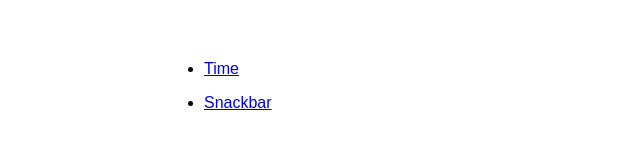
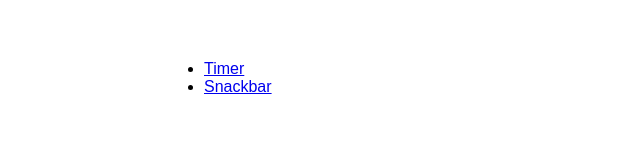
Before and after one commit to KovalVladuslav/goit-advancedjs-hw-02, a plain HTML site: page index.html in a window 1280 px wide. Shown: the whole page, without its empty margins (0-640 px from the left). Drawn offline with Linux system fonts and the light colour scheme.

Commit message:
Deploying to gh-pages from @ KovalVladuslav/goit-advancedjs-hw-02@cd7801557a32976d27a0d5c8ad52699bc6d051da 🚀

```diff
--- a/index.html
+++ b/index.html
@@ -11,9 +11,7 @@
     <main>
       <nav>
         <ul>
-          <li><a href="./1-timer.html">Time</a></li>
-        </ul>
-        <ul>
+          <li><a href="./1-timer.html">Timer</a></li>
           <li><a href="./2-snackbar.html">Snackbar</a></li>
         </ul>
       </nav>
```
